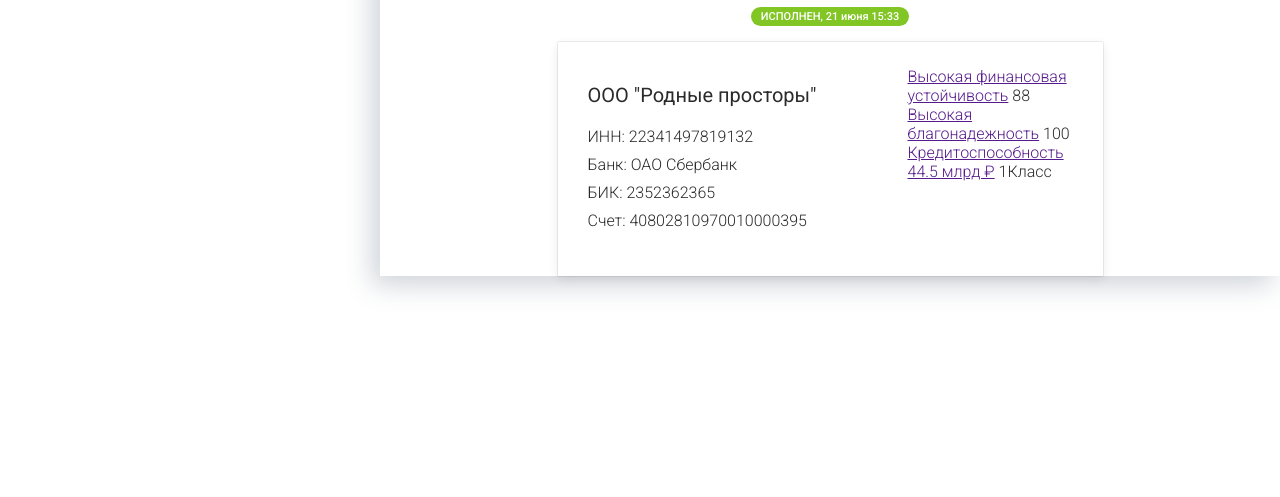
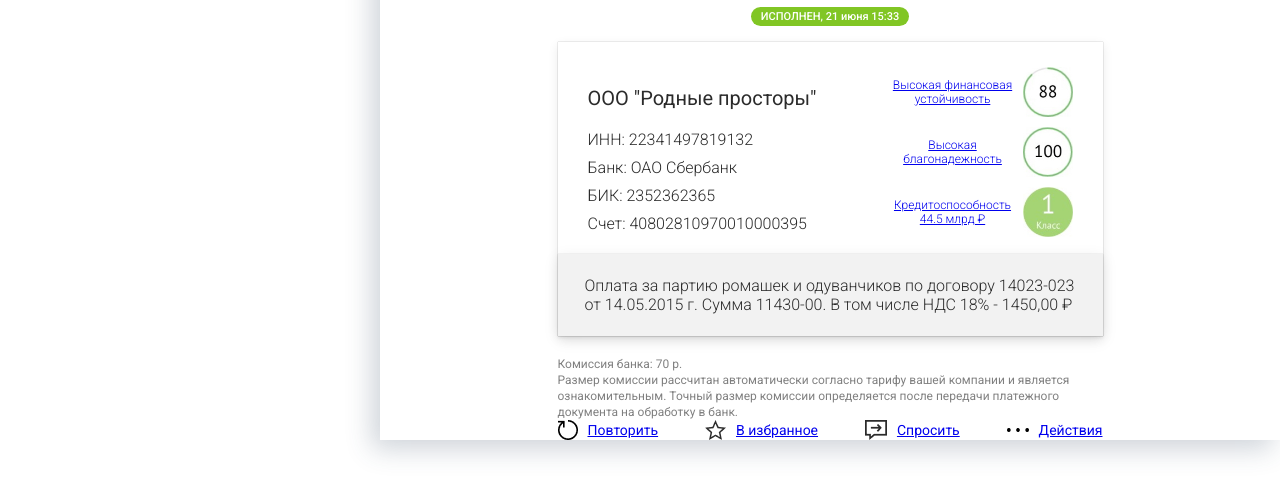
Before and after one commit to Vladimir-Fedorov/modulebank, a plain HTML site: page index.html in a window 1280 px wide. Shown: the part 223-720 px from the top of the page. Drawn offline with Linux system fonts and the light colour scheme.

Commit message:
Добавление: верстка+стили главный блок

```diff
--- a/index.html
+++ b/index.html
@@ -93,25 +93,52 @@
             <!-- /.main-body__card-info -->
             <div class="main-body__card-advantages">
               <div class="main-body__card-item">
-                <a href="" class="main-body__card-link">Высокая финансовая устойчивость</a>
-                <span class="main-body__card-indicators">88</span>
+                <a href="#" class="main-body__card-link">Высокая финансовая устойчивость</a>
+                <img src="img/88.jpg" alt="88%" class="main-body__card-indicators">
               </div>
               <!-- /.main-body__card-item -->
               <div class="main-body__card-item">
-                <a href="" class="main-body__card-link">Высокая благонадежность</a>
-                <span class="main-body__card-indicators">100</span>
+                <a href="#" class="main-body__card-link">Высокая благонадежность</a>
+                <img src="img/100.jpg" alt="100%" class="main-body__card-indicators">
               </div>
               <!-- /.main-body__card-item -->
               <div class="main-body__card-item">
-                <a href="" class="main-body__card-link">Кредитоспособность 44.5 млрд ₽</a>
-                <span class="main-body__card-indicators">1<span
-                    class="main-body__card-indicators main-body__card-indicators_s">Класс</span></span>
+                <a href="#" class="main-body__card-link">Кредитоспособность 44.5 млрд ₽</a>
+                <img src="img/1klass.jpg" alt="1 год" class="main-body__card-indicators">
               </div>
               <!-- /.main-body__card-item -->
             </div>
             <!-- /.main-body__card-advantages -->
+            <p class="main-body__card-footer">
+              Оплата за партию ромашек и одуванчиков по договору 14023-023 от 14.05.2015 г. Сумма 11430-00. В том числе НДС 18% - 1450,00 ₽
+            </p>
+            <!-- /.main-body__card-footer -->
           </div>
           <!-- /.main-body__card-->
+          <p class="main-body__subtitle">
+            Комиссия банка: 70 р.<br>
+            Размер комиссии рассчитан автоматически согласно тарифу вашей компании и является ознакомительным. Точный размер
+            комиссии определяется после передачи платежного документа на обработку в банк.
+          </p>
+        <div class="main-body__footer">
+          <a href="#" class="main-body__footer-item">
+            <img src="img/repeat.png" alt="Повторить" class="main-body__footer-icon">
+            <span class="main-body__footer-text">Повторить</span>
+          </a href="#">
+          <a href="#" class="main-body__footer-item">
+            <img src="img/favorites.png" alt="В избранное" class="main-body__footer-icon">
+            <span class="main-body__footer-text">В избранное</span>
+          </a href="#">
+          <a href="#" class="main-body__footer-item">
+            <img src="img/ask.png" alt="Спросить" class="main-body__footer-icon">
+            <span class="main-body__footer-text">Спросить</span>
+          </a href="#">
+          <a href="#" class="main-body__footer-item">
+            <img src="img/actions.png" alt="Действия" class="main-body__footer-icon">
+            <span class="main-body__footer-text">Действия</span>
+          </a href="#">
+        </div>
+        <!-- /.main-body__footer -->
         </div>
         <!-- /.main-body -->
       </div>
--- a/sass/blocks/_main.sass
+++ b/sass/blocks/_main.sass
@@ -59,16 +59,20 @@
     &__card
       width: 545px
       margin: auto
-      padding: 25px 30px
+      padding-top: 25px
       display: flex
       align-items: flex-start
       justify-content: space-between
+      flex-wrap: wrap
       background: #FFFFFF
       box-shadow: 0px 3px 10px rgba(0, 0, 0, 0.0869282), 0px 0px 1px rgba(0, 0, 0, 0.390682)
+      &-info
+        margin-left: 30px
       &-title
         font-weight: normal
         font-size: 20px
         line-height: 23px
+        margin: 20px 0 0
       &-text
         font-weight: 300
         font-size: 16px
@@ -76,8 +80,51 @@
       &-advantages
         display: flex
         flex-direction: column
-        max-width: 165px
+        margin-right: 30px
+        max-width: 190px
+      &-item
+        padding-bottom: 10px
+        display: flex
+        align-items: center
+      &-link
+        display: inline-block
+        text-align: center
+        max-width: 120px
+        font-weight: 300
+        font-size: 12px
+        line-height: 14px
+        margin-right: 10px
       &-indicators
+        display: inline-block
         width: 50px
         height: 50px
-        border-radius: 50%
+      &-footer
+        padding: 22px 27px
+        margin: 0
+        background: #F2F2F2
+        mix-blend-mode: normal
+        box-shadow: 0px 2px 3px rgba(0, 0, 0, 0.0651891), 0px 4px 15px rgba(0, 0, 0, 0.0869282), 0px 0px 1px rgba(0, 0, 0, 0.239102)
+    &__subtitle
+      max-width: 545px
+      margin: auto
+      margin-top: 20px
+      font-weight: normal
+      font-size: 12px
+      line-height: 16px
+      color: #808080
+    &__footer
+      display: flex
+      align-items: center
+      justify-content: space-between
+      max-width: 545px
+      margin: auto
+      &-item
+        display: flex
+        align-items: center
+      &-icon
+        margin-right: 10px
+      &-text
+        text-decoration: none
+        font-weight: normal
+        font-size: 14px
+        line-height: 16px
```
Also changed, not shown: css/style.css, img/100.jpg (added), img/1klass.jpg (added), img/88.jpg (added), img/actions.png (added), img/ask.png (added), img/favorites.png (added), img/repeat.png (added), 1 other file.
